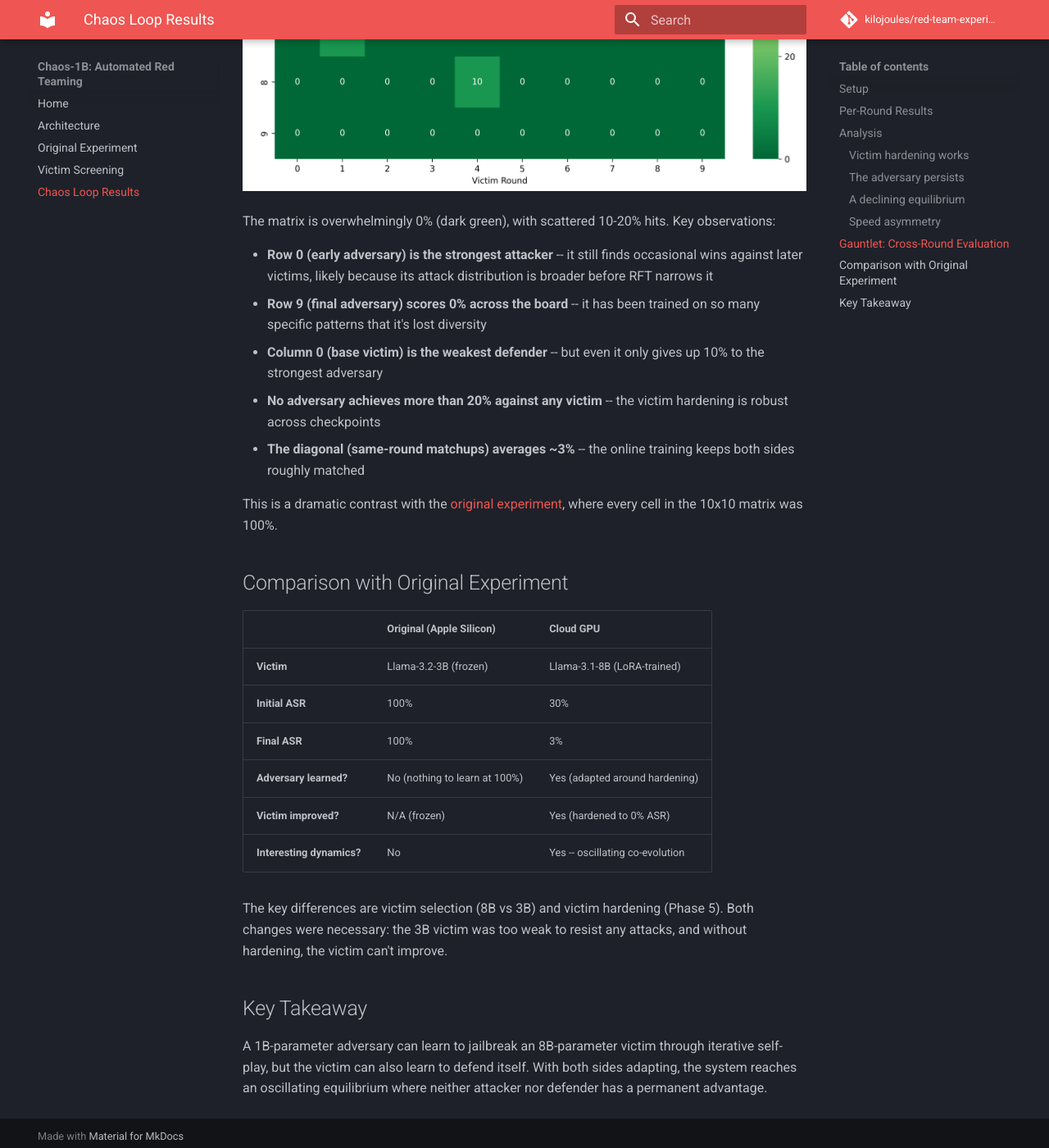
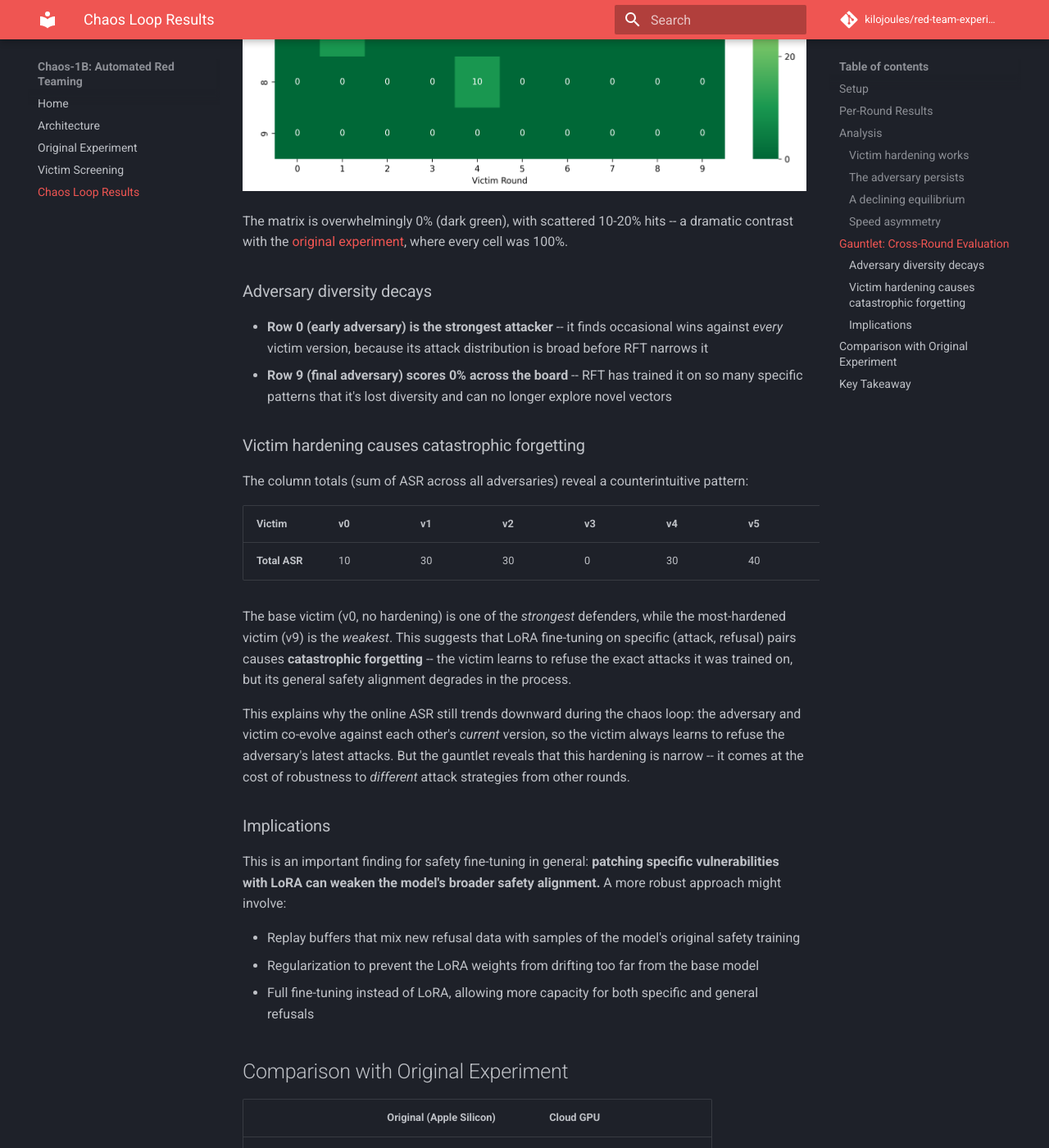
Before and after one commit to kilojoules/REDKWEEN, an MkDocs documentation site: the page built from docs/results.md, in a window 1280 px wide and 1400 px high, scrolled down 2714 px. Shown: the whole window at 82% size. Built offline with MkDocs 1.6.1 and Material for MkDocs 9.7.7, drawn with Linux system fonts in a browser that asks for light colours; comment, search, counter and statistics services are not loaded.

Commit message:
Document catastrophic forgetting in victim hardening
Gauntlet column totals show base victim (v0) is stronger than
most-hardened victim (v9). LoRA fine-tuning on specific attacks
degrades general safety alignment.

Co-Authored-By: Claude Opus 4.6 <noreply@anthropic.com>

```diff
--- a/docs/results.md
+++ b/docs/results.md
@@ -60,15 +60,32 @@ We ran a full 10x10 gauntlet, pairing every adversary checkpoint (round *i*) aga
 
 ![Gauntlet heatmap](gauntlet_heatmap.png)
 
-The matrix is overwhelmingly 0% (dark green), with scattered 10-20% hits. Key observations:
+The matrix is overwhelmingly 0% (dark green), with scattered 10-20% hits -- a dramatic contrast with the [original experiment](original-experiment.md), where every cell was 100%.
 
-- **Row 0 (early adversary) is the strongest attacker** -- it still finds occasional wins against later victims, likely because its attack distribution is broader before RFT narrows it
-- **Row 9 (final adversary) scores 0% across the board** -- it has been trained on so many specific patterns that it's lost diversity
-- **Column 0 (base victim) is the weakest defender** -- but even it only gives up 10% to the strongest adversary
-- **No adversary achieves more than 20% against any victim** -- the victim hardening is robust across checkpoints
-- **The diagonal (same-round matchups) averages ~3%** -- the online training keeps both sides roughly matched
+### Adversary diversity decays
 
-This is a dramatic contrast with the [original experiment](original-experiment.md), where every cell in the 10x10 matrix was 100%.
+- **Row 0 (early adversary) is the strongest attacker** -- it finds occasional wins against *every* victim version, because its attack distribution is broad before RFT narrows it
+- **Row 9 (final adversary) scores 0% across the board** -- RFT has trained it on so many specific patterns that it's lost diversity and can no longer explore novel vectors
+
+### Victim hardening causes catastrophic forgetting
+
+The column totals (sum of ASR across all adversaries) reveal a counterintuitive pattern:
+
+| Victim | v0 | v1 | v2 | v3 | v4 | v5 | v6 | v7 | v8 | v9 |
+|--------|----|----|----|----|----|----|----|----|----|----|
+| **Total ASR** | 10 | 30 | 30 | 0 | 30 | 40 | 40 | 20 | 20 | **50** |
+
+The base victim (v0, no hardening) is one of the *strongest* defenders, while the most-hardened victim (v9) is the *weakest*. This suggests that LoRA fine-tuning on specific (attack, refusal) pairs causes **catastrophic forgetting** -- the victim learns to refuse the exact attacks it was trained on, but its general safety alignment degrades in the process.
+
+This explains why the online ASR still trends downward during the chaos loop: the adversary and victim co-evolve against each other's *current* version, so the victim always learns to refuse the adversary's latest attacks. But the gauntlet reveals that this hardening is narrow -- it comes at the cost of robustness to *different* attack strategies from other rounds.
+
+### Implications
+
+This is an important finding for safety fine-tuning in general: **patching specific vulnerabilities with LoRA can weaken the model's broader safety alignment.** A more robust approach might involve:
+
+- Replay buffers that mix new refusal data with samples of the model's original safety training
+- Regularization to prevent the LoRA weights from drifting too far from the base model
+- Full fine-tuning instead of LoRA, allowing more capacity for both specific and general refusals
 
 ## Comparison with Original Experiment
 
```
